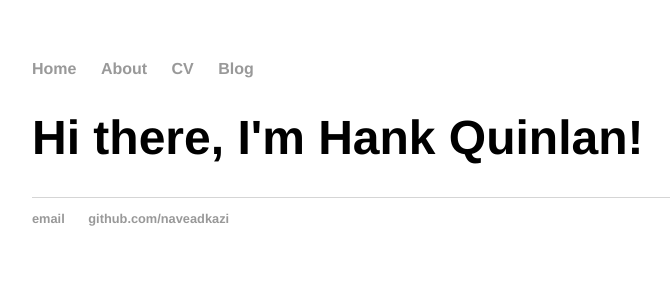
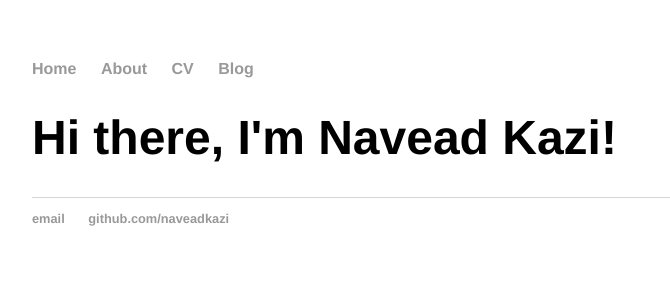
Before and after one commit to naveadkazi/naveadkazi.github.io, a Jekyll site: the page built from index.html, in a window 1280 px wide. Shown: the top 300 px of the page, without its empty margins (160-830 px from the left). Built offline with Jekyll 4.4.1, drawn with Linux system fonts in a browser that asks for light colours.

Commit message:
Update index.html

```diff
--- a/index.html
+++ b/index.html
@@ -3,5 +3,5 @@ layout: default
 title: Navead Kazi
 ---
 <div class="blurb">
-	<h1>Hi there, I'm Hank Quinlan!</h1>
+	<h1>Hi there, I'm Navead Kazi!</h1>
 </div><!-- /.blurb -->
```
